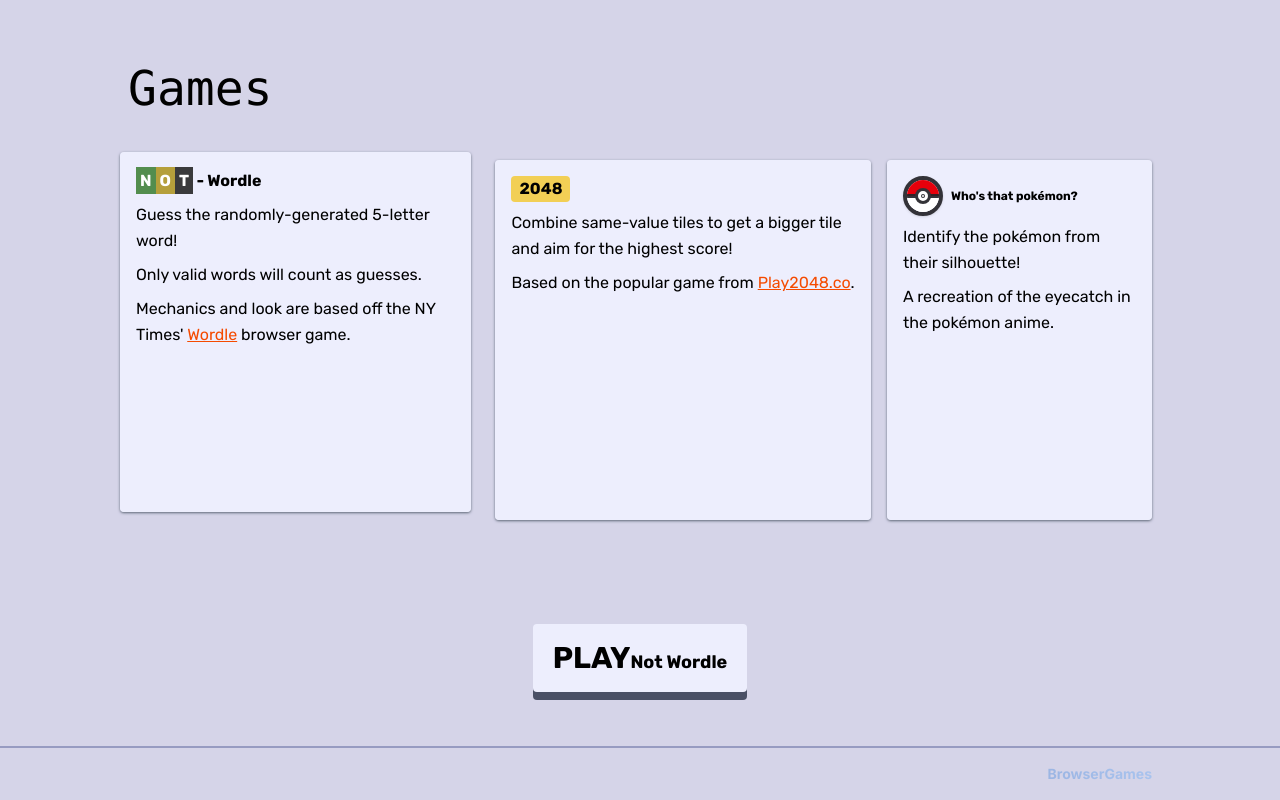
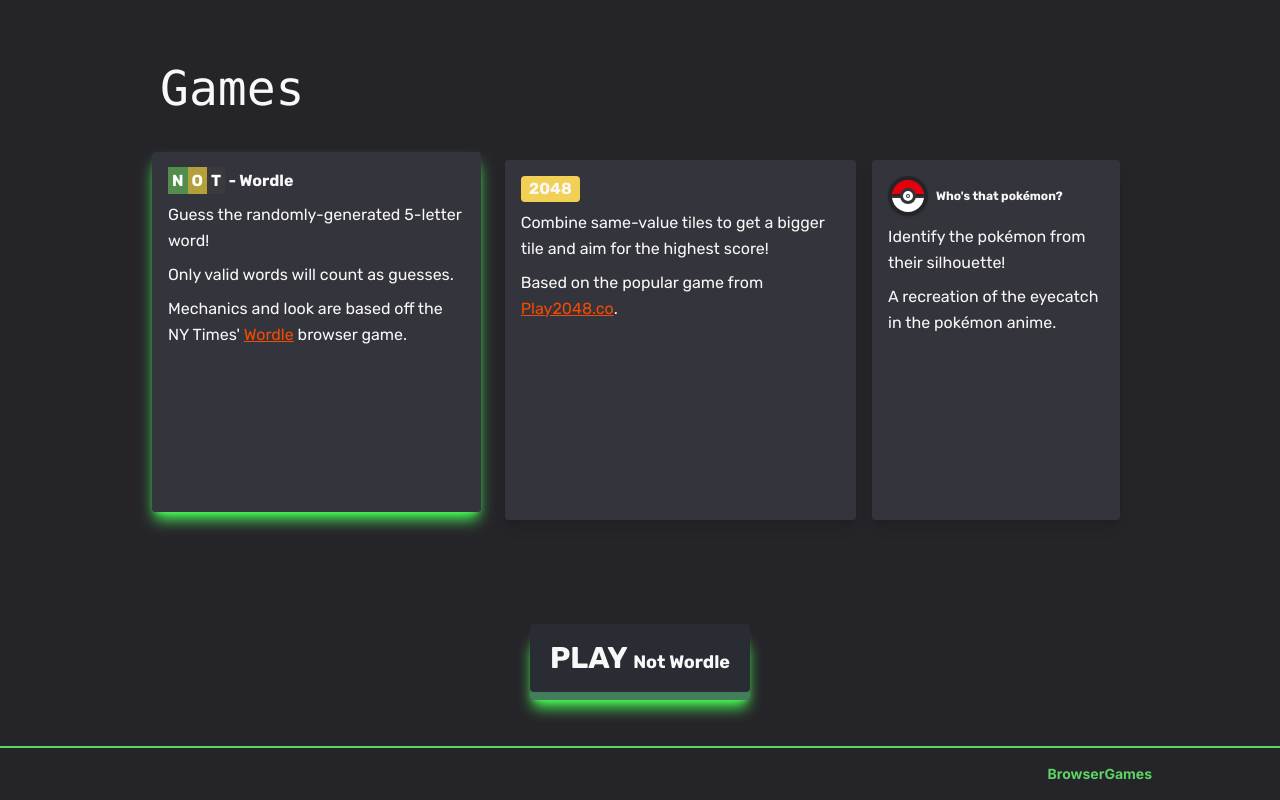
Before and after one commit to fayponjp/browser-games, a React (Vite) app: page / in a window 1280 px wide. Built offline with nearby package versions, Linux system fonts and the light colour scheme; a web font is replaced by a local one.

Commit message:
Neon-styling CSS updates

```diff
--- a/src/gamePokemon/GamePokemon.tsx
+++ b/src/gamePokemon/GamePokemon.tsx
@@ -5,7 +5,7 @@
 const TypeDisplay = ({ typeValue }: { typeValue: string }) => {
     return (
         <div
-            className='p-2 rounded-lg text-white'
+            className='p-2 rounded text-white w-20 text-center'
             style={{
                 backgroundColor: `var(--type-${typeValue})`,
                 color: `contrast-color(var(--type-${typeValue}))`,
--- a/src/landing/GameCard.tsx
+++ b/src/landing/GameCard.tsx
@@ -12,10 +12,10 @@
     const activeGameMatch = name === activeGame;
     return (
         <section
-            className={`${activeGameMatch ? 'outline-skew transition ease-in-out -translate-x-2  lg:-translate-y-2' : ''}  shadow-sm dark:shadow-[#b1bbb2] shadow-gray-500 z-10 grid relative grid-rows-[1fr_auto] max-h-90 rounded lg:max-w-[50%]`}
+            className={`${activeGameMatch ? ' transition ease-in-out -translate-x-2  lg:-translate-y-2 shadow-[#46ff56]' : ''}  shadow-lg  z-10 grid relative grid-rows-[1fr_auto] max-h-90 rounded lg:max-w-[50%]`}
             onClick={() => setActiveGame(name)}
         >
-            <div className='p-4 flex flex-col gap-2 z-11 rounded dark:bg-(--game-card-bg-dark) bg-(--game-card-bg-light) leading-relaxed'>
+            <div className='p-4 flex flex-col gap-2 z-11 rounded bg-(--game-card-bg-dark) leading-relaxed'>
                 <h2 className='font-bold'>{title}</h2>
                 {description}
             </div>
--- a/src/landing/LandingMain.tsx
+++ b/src/landing/LandingMain.tsx
@@ -20,24 +20,23 @@
     });
 
     return (
-        <main className='grid grid-rows-[auto_1fr_auto] font-[Rubik] h-full gap-4 p-8 lg:min-w-lg m-auto'>
+        <main className='grid w-full max-w-5xl relative grid-rows-[auto_1fr_auto] font-[Rubik] h-full gap-4 p-8 m-auto '>
             <h2 className='py-8 text-5xl font-mono max-w-5xl w-full mx-auto'>
                 Games
             </h2>
             <div className='flex flex-col lg:flex-row gap-4 max-w-5xl w-full mx-auto'>
                 {cardComponents}
             </div>
-            <div className='fixed pressable-link rounded m-auto w-fit h-fit bottom-10 left-10 lg:inset-x-0 lg:bottom-25 z-100'>
+
             <Link
                 to={activeGameRoute}
-                    className='link-facade py-4 px-5 block rounded cursor-pointer'
+                className='pressable-link fixed shadow-lg shadow-[#46ff56] z-11 bottom-10 left-10 lg:inset-x-0 lg:bottom-25 w-fit mx-auto block rounded cursor-pointer'
             >
-                    <div className='font-[Rubik] lg:text-3xl text-lg font-bold'>
+                <div className='link-facade rounded font-[Rubik] py-4 px-5 lg:text-3xl text-lg font-bold'>
                     PLAY
-                        <span className='lg:text-lg'>{activeGame}</span>
+                    {' '}<span className='lg:text-lg'>{activeGame}</span>
                 </div>
             </Link>
-            </div>
         </main>
     );
 };
--- a/src/landing/landing.css
+++ b/src/landing/landing.css
@@ -11,7 +11,7 @@
 }
 
 .pressable-link {
-    background: light-dark(oklch(35.502% 0.0379 270.134 / 0.863), oklch(66.574% 0.05256 269.737 / 0.863));
+    background: oklch(58.485% 0.09217 155.608 / 0.863);
 
     &:hover &:not(.active) .link-facade {
         transform: translateY(-0.15rem);
@@ -25,6 +25,6 @@
 }
 
 .link-facade {
-    background: light-dark(var(--game-card-bg-light), var(--game-card-bg-dark));
+    background: #2a2c34;
     transform: translateY(-0.5rem);
 }
--- a/src/navigation/Navigation.tsx
+++ b/src/navigation/Navigation.tsx
@@ -39,7 +39,7 @@
     const isHome = location.pathname === '/';
 
     return (
-        <div className={`w-full dark:bg-(--game-card-bg-dark) bg-(--game-card-bg-light) ${isHome ? 'hidden' : ''}`}>
+        <div className={`w-full bg-(--game-card-bg-dark) ${isHome ? 'hidden' : ''}`}>
             <NavigationPopover />
 
         </div>
--- a/src/routes/index.tsx
+++ b/src/routes/index.tsx
@@ -11,10 +11,10 @@
 
 function Home() {
     return (
-        <div className='h-lvh grid grid-rows-[4fr_1fr]'>
+        <div className='h-lvh grid grid-rows-[4fr_1fr] text-(--text) bg-(--theme-dark)'>
             <Landing />
-            <footer className='border-t-2 border-t-(--theme-color)/40 dark:border-t-(--theme-color-gradient-end) flex max-h-30 mt-auto py-2 px-8'>
-                <div className='max-w-5xl gradient-text mx-auto w-full font-bold text-end text-sm py-2 '>
+            <footer className='border-t-2 border-t-(--theme-color) flex max-h-30 mt-auto py-2 px-8'>
+                <div className='max-w-5xl text-(--theme-color) mx-auto w-full font-bold text-end text-sm py-2 '>
                     BrowserGames
                 </div>
             </footer>
--- a/src/style.css
+++ b/src/style.css
@@ -27,12 +27,12 @@
     --board-card-1024: #f8cb30;
     --board-card-2048: #ffc900;
 
-    --theme-color: oklch(41.429% 0.10535 273.499);
-    --theme-color-gradient-end: oklch(81.193% 0.0679 259.656);
+    --theme-color: oklch(77.651% 0.18499 145.059);
+    --theme-color-gradient-end: oklch(83.498% 0.04981 221.24);
     --theme-dark: oklch(25.929% 0.00938 294.843 / 0.925);
     --theme-light: oklch(87.68% 0.02745 288.064);
     --game-card-bg-dark: oklch(32.821% 0.01406 285.57);
-    --game-card-bg-light: oklch(95.275% 0.02022 282.902);
+    --game-card-bg-light: oklch(95.815% 0.00011 271.152);
 
     --type-bug: oklch(56.081% 0.08668 89.288);
     --type-dark: oklch(28.569% 0.00768 84.572);
@@ -56,7 +56,7 @@
 
 body {
     height: 100vh;
-    background-color: light-dark(var(--theme-light), var(--theme-dark));
+    background-color: var(--theme-dark);
 }
 
 #root {
```
Lines whose indentation alone changed are shown as unchanged.
